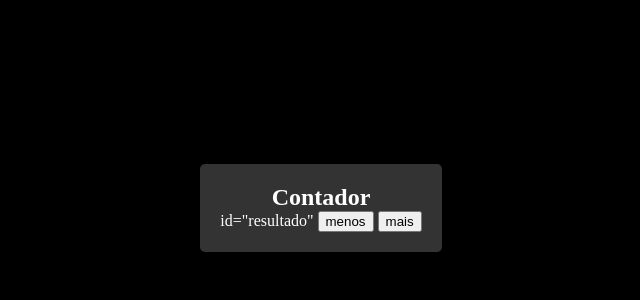
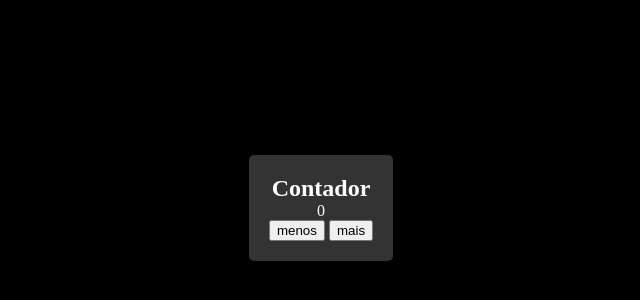
Before and after one commit to VaniaEloiza/contador, a plain HTML site: page index.html in a window 1280 px wide. Shown: the part 192-492 px from the top of the page, without its empty margins (319-959 px from the left). Drawn offline with Linux system fonts and the light colour scheme.

Commit message:
Update index.html

```diff
--- a/index.html
+++ b/index.html
@@ -32,7 +32,7 @@
         <body>
             <section>
                 <h1>Contador</h1>
-                id="resultado"
+                <p id>0</p>
                 <button onclick="diminuir()">menos</button>
                 <button onclick="aumentar()">mais</button>
             </section>
@@ -58,6 +58,7 @@
                  }
 
                  //iniciar
+                 MostrarNaTela
             </script>
         </body>
 
```
